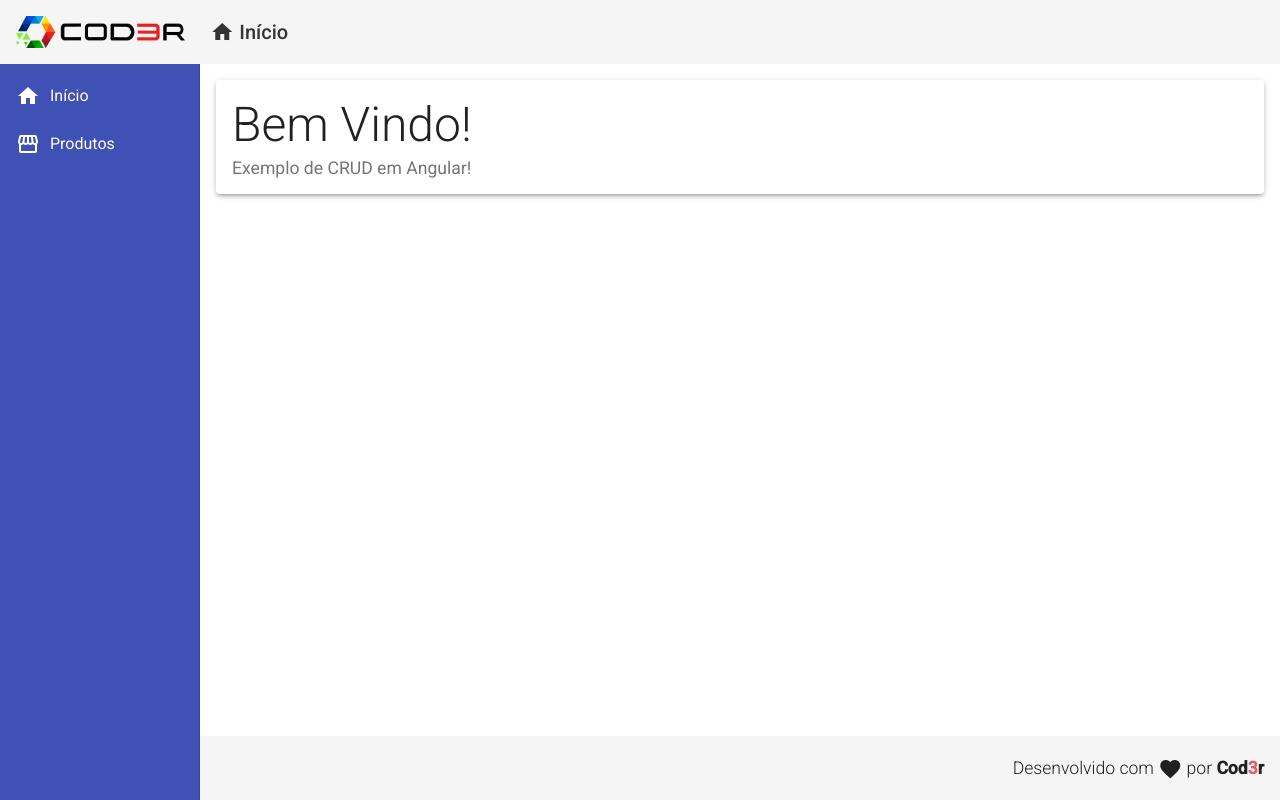
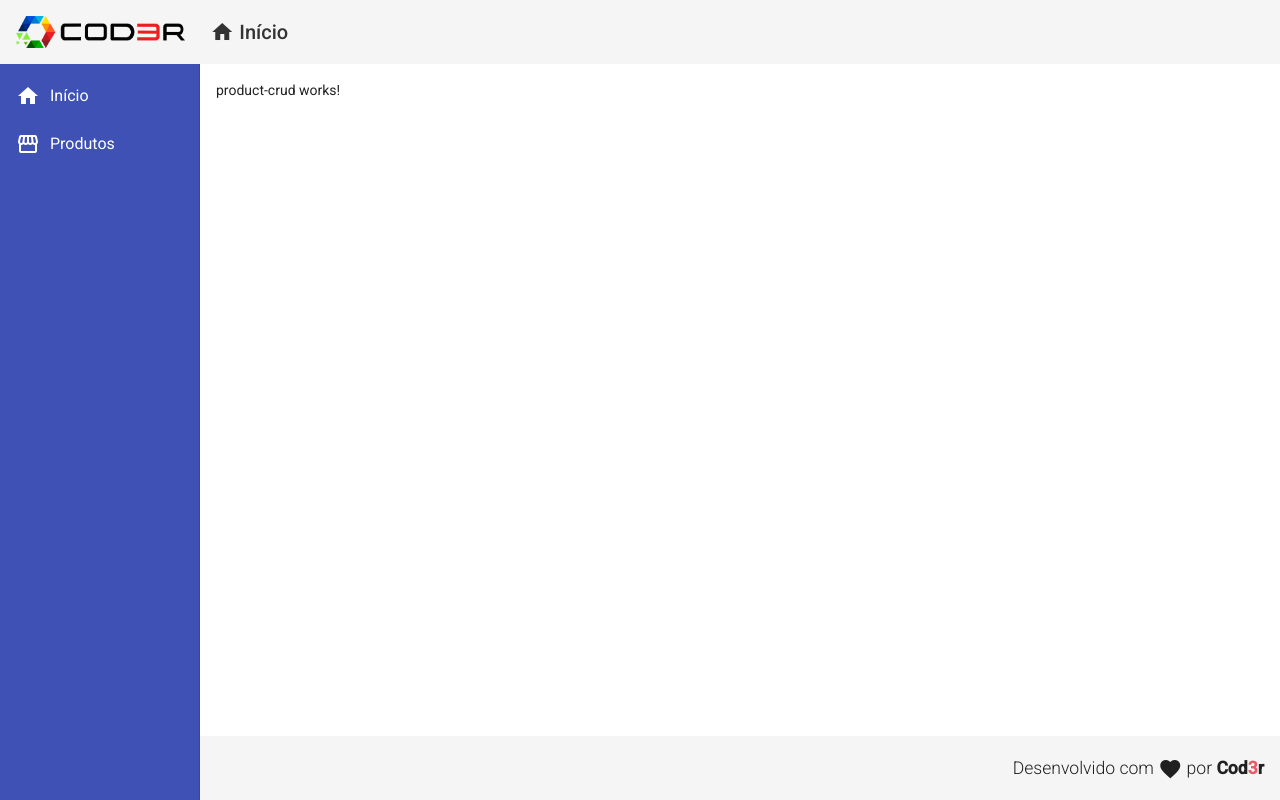
Before and after one commit to claudioonohara/crud-angular, an Angular app: page /products in a window 1280 px wide. Before the commit this address led to /. Built offline with nearby package versions, Linux system fonts and the light colour scheme.

Commit message:
criando rotas entre home e crud products

```diff
--- a/src/app/app-routing.module.ts
+++ b/src/app/app-routing.module.ts
@@ -1,8 +1,16 @@
-import { NgModule } from '@angular/core';
+import { NgModule, Component } from '@angular/core';
 import { Routes, RouterModule } from '@angular/router';
 
+import { HomeComponent } from "./views/home/home.component";
+import { ProductCrudComponent } from "./views/product-crud/product-crud.component";
 
-const routes: Routes = [];
+const routes: Routes = [{
+  path: "",
+  component: HomeComponent
+},{
+  path: "products",
+  component: ProductCrudComponent
+}];
 
 @NgModule({
   imports: [RouterModule.forRoot(routes)],
--- a/src/app/app.module.ts
+++ b/src/app/app.module.ts
@@ -14,6 +14,7 @@
 import { MatCardModule } from '@angular/material/card';
 import { MatListModule } from '@angular/material/list';
 import { HomeComponent } from './views/home/home.component';
+import { ProductCrudComponent } from './views/product-crud/product-crud.component';
 
 @NgModule({
   declarations: [
@@ -21,7 +22,8 @@
     HeaderComponent,
     FooterComponent,
     NavComponent,
-    HomeComponent
+    HomeComponent,
+    ProductCrudComponent
   ],
   imports: [
     BrowserModule,
--- a/src/app/components/template/nav/nav.component.html
+++ b/src/app/components/template/nav/nav.component.html
@@ -2,13 +2,13 @@
     <mat-sidenav class="sidenav" mode="side" opened
         fixedInViewport="true" fixedTopGap="64">
         <mat-nav-list class="nav-list">
-            <a mat-list-item>
+            <a mat-list-item routerLink="/">
                 <i class="material-icons">
                     home
                 </i>
                 Início
             </a>
-            <a mat-list-item>
+            <a mat-list-item routerLink="/products">
                 <i class="material-icons">
                     storefront
                 </i>
@@ -17,6 +17,6 @@
         </mat-nav-list>
     </mat-sidenav>
     <mat-sidenav-content class="content">
-        <app-home></app-home>
+        <router-outlet></router-outlet>
     </mat-sidenav-content>
 </mat-sidenav-container>
--- /dev/null
+++ b/src/app/views/product-crud/product-crud.component.html
@@ -0,0 +1 @@
+<p>product-crud works!</p>
--- /dev/null
+++ b/src/app/views/product-crud/product-crud.component.ts
@@ -0,0 +1,15 @@
+import { Component, OnInit } from '@angular/core';
+
+@Component({
+  selector: 'app-product-crud',
+  templateUrl: './product-crud.component.html',
+  styleUrls: ['./product-crud.component.css']
+})
+export class ProductCrudComponent implements OnInit {
+
+  constructor() { }
+
+  ngOnInit(): void {
+  }
+
+}
```
Also changed, not shown: src/app/views/product-crud/product-crud.component.css (added).
